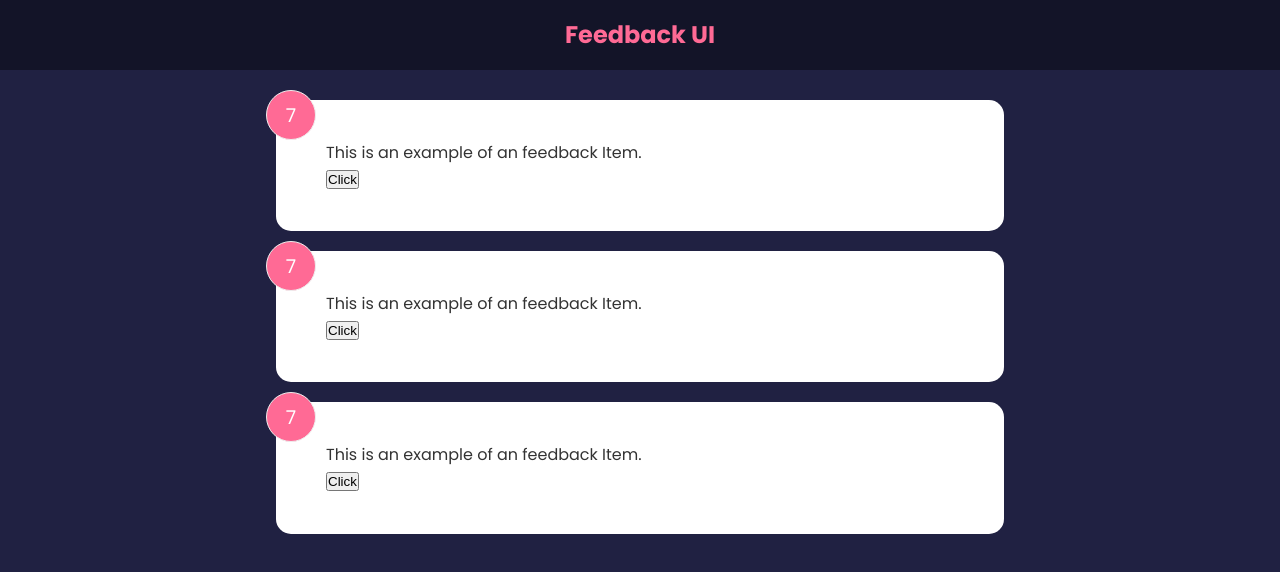
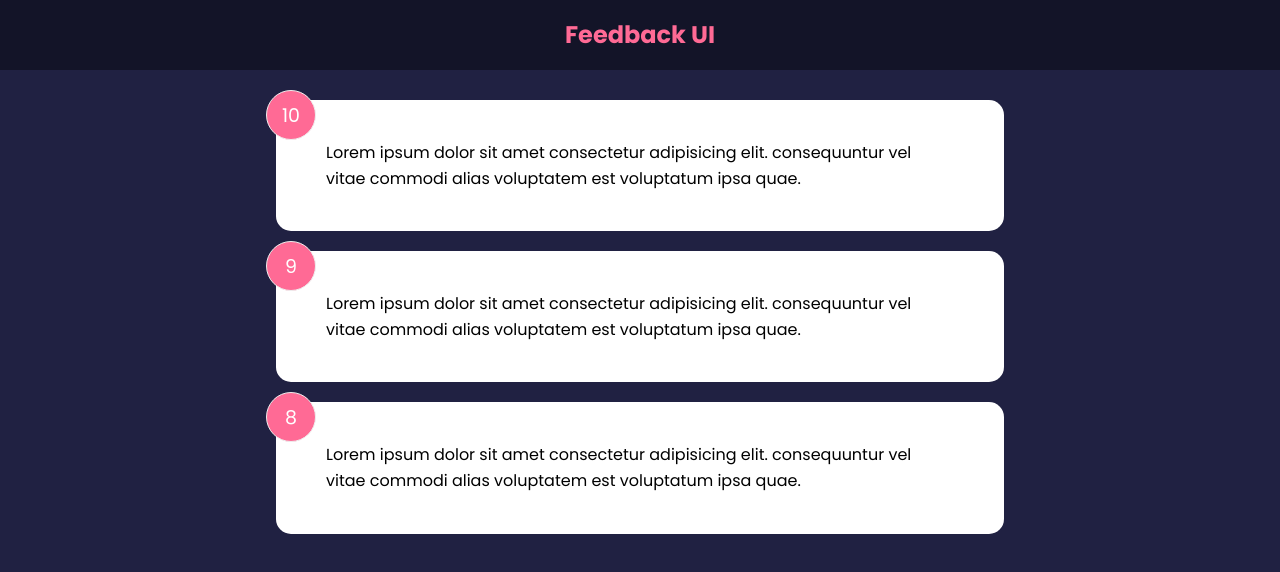
Before and after one commit to FluffyderDelphin/feedback-app_Udemy_Tutorial, a React (Create React App) app: page / in a window 1280 px wide. Shown: the top 572 px of the page. Built offline with nearby package versions, Linux system fonts and the light colour scheme; the HTML template or start-up script is replaced by a standard one.

Commit message:
added Card Components,Conditional Styles and PropTypes

```diff
--- a/src/components/FeedbackItem.js
+++ b/src/components/FeedbackItem.js
@@ -1,21 +1,17 @@
 import React from 'react';
-import { useState } from 'react';
+import Card from './shared/Card';
+import PropTypes from 'prop-types';
 
-function FeedbackItem() {
-  const [rating, setRating] = useState(7);
-  const [text, setText] = useState('This is an example of an feedback Item.');
-  const handleClick = () => {
-    setRating((prev) => {
-      return prev + 1;
-    });
-  };
+function FeedbackItem({ item }) {
   return (
-    <div className="card">
-      <div className="num-display">{rating}</div>
-      <div className="text-display">{text}</div>
-      <button onClick={handleClick}>Click</button>
-    </div>
+    <Card>
+      <div className="num-display">{item.rating}</div>
+      <div className="text-display">{item.text}</div>
+    </Card>
   );
 }
 
+FeedbackItem.propTypes = {
+  item: PropTypes.object.isRequired,
+};
 export default FeedbackItem;
--- /dev/null
+++ b/src/components/shared/Card.js
@@ -0,0 +1,28 @@
+import React from 'react';
+import PropTypes from 'prop-types';
+
+function Card({ children, reverse }) {
+  //   return <div className={`card ${reverse && 'reverse'}`}> {children} </div>;
+
+  return (
+    <div
+      className="card"
+      style={{
+        backgroundColor: reverse ? 'rgba(0,0,0,0.4' : '#fff',
+        color: reverse ? '#fff' : '#000',
+      }}
+    >
+      {' '}
+      {children}{' '}
+    </div>
+  );
+}
+
+export default Card;
+
+Card.propTypes = {
+  children: PropTypes.node.isRequired,
+  reverse: PropTypes.bool,
+};
+
+Card.defaultProps = {};
```
Also changed, not shown: src/components/FeedbackList.js (+11 -0 lines).
